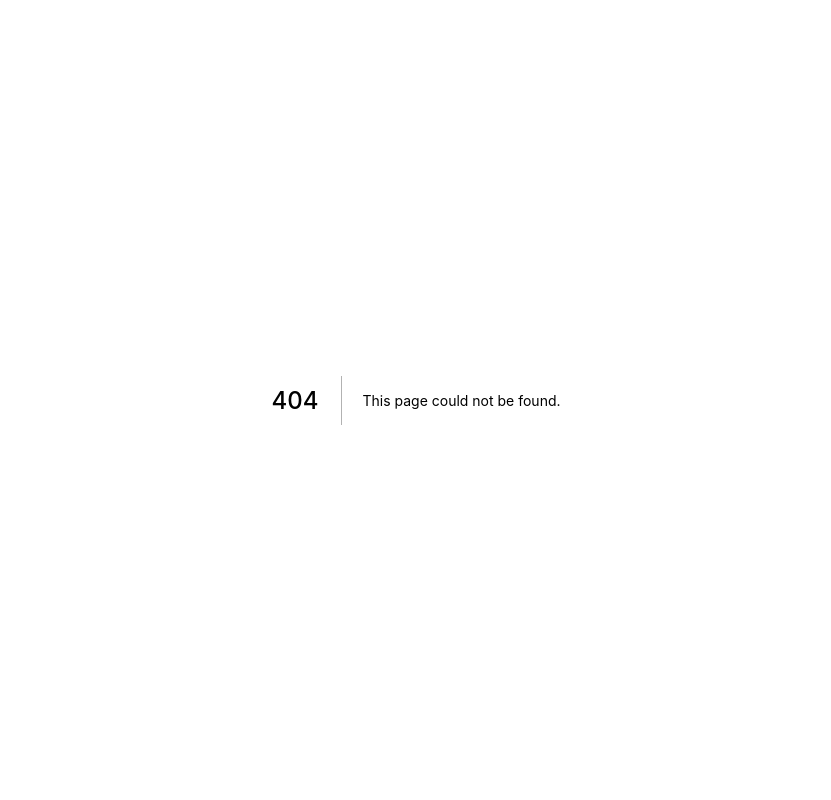
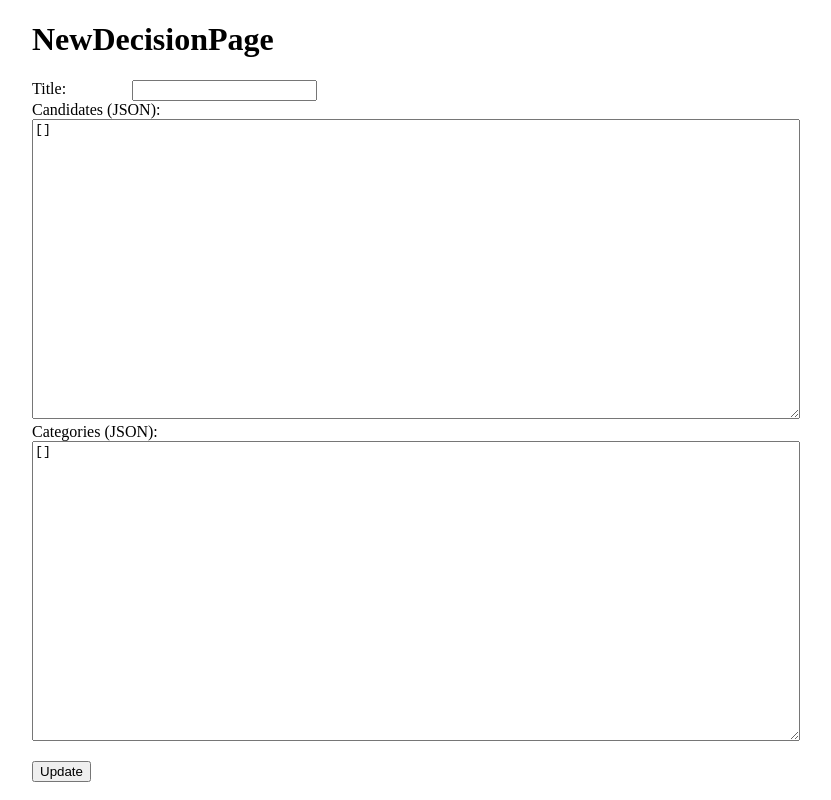
Before and after one commit to ginpei/quick-yes-no, a Next.js app: page /decisions/new in a window 1280 px wide. Before the commit this address had no page. Shown: the whole page, without its empty margins (224-1055 px from the left). Built offline with nearby package versions, Linux system fonts and the light colour scheme.

Commit message:
feat(new decision page): add without saving function

```diff
--- /dev/null
+++ b/pages/decisions/new.tsx
@@ -0,0 +1,44 @@
+import { useCallback, useState } from 'react';
+import { BasicLayout } from '../../src/components/BasicLayout';
+import {
+  DecisionCallback,
+  DecisionForm,
+} from '../../src/components/DecisionForm';
+import { createDecision, Decision } from '../../src/models/Decision';
+import { sleep } from '../../src/util/sleep';
+
+const NewDecisionPage: React.FC = () => {
+  const [decision, setDecision] = useState(createDecision());
+  const [formDisabled, setFormDisabled] = useState(false);
+
+  const onDecisionChange: DecisionCallback = useCallback(
+    (newDecision: Decision) => {
+      setDecision(newDecision);
+    },
+    []
+  );
+
+  const onDecisionSubmit: DecisionCallback = useCallback(
+    async (newDecision: Decision) => {
+      console.log('# submit', newDecision);
+      setFormDisabled(true);
+      await sleep(500);
+      setFormDisabled(false);
+    },
+    []
+  );
+
+  return (
+    <BasicLayout>
+      <h1>NewDecisionPage</h1>
+      <DecisionForm
+        disabled={formDisabled}
+        decision={decision}
+        onChange={onDecisionChange}
+        onSubmit={onDecisionSubmit}
+      />
+    </BasicLayout>
+  );
+};
+
+export default NewDecisionPage;
--- /dev/null
+++ b/src/components/DecisionForm.tsx
@@ -0,0 +1,68 @@
+import { useCallback, useState } from 'react';
+import { Decision } from '../models/Decision';
+import { Button, FormInputRow, OnFormInputRowChange } from './FormUI';
+import { JsonInputRow, OnJsonInputChange } from './JsonInput';
+
+export type DecisionCallback = (decision: Decision) => void;
+
+export const DecisionForm: React.FC<{
+  decision: Decision;
+  disabled: boolean;
+  onChange: DecisionCallback;
+  onSubmit: DecisionCallback;
+}> = ({ decision, disabled, onChange, onSubmit }) => {
+  const onFormSubmit = useCallback(
+    (event: React.FormEvent) => {
+      event.preventDefault();
+      onSubmit(decision);
+    },
+    [onSubmit, decision]
+  );
+
+  const onInputChange: OnFormInputRowChange = useCallback(
+    (event, name, value) => {
+      onChange({ ...decision, [name]: value });
+    },
+    [onChange]
+  );
+
+  const onJsonChange: OnJsonInputChange = useCallback(
+    (event, name, value, error) => {
+      if (error) {
+        return;
+      }
+
+      onChange({ ...decision, [name]: value as any });
+    },
+    [onChange]
+  );
+
+  return (
+    <form className="DecisionForm" onSubmit={onFormSubmit}>
+      <FormInputRow
+        disabled={disabled}
+        label="Title"
+        name="title"
+        onChange={onInputChange}
+        value={decision.title}
+      />
+      <JsonInputRow
+        disabled={disabled}
+        label="Candidates (JSON)"
+        name="candidates"
+        onChange={onJsonChange}
+        value={decision.candidates}
+      />
+      <JsonInputRow
+        disabled={disabled}
+        label="Categories (JSON)"
+        name="categories"
+        onChange={onJsonChange}
+        value={decision.categories}
+      />
+      <p>
+        <Button disabled={disabled}>{decision.id ? 'Create' : 'Update'}</Button>
+      </p>
+    </form>
+  );
+};
--- /dev/null
+++ b/src/components/FormUI.module.scss
@@ -0,0 +1,9 @@
+.Button {}
+
+.FormInputRow {
+  display: flex;
+}
+
+.FormInputRow_label {
+  width: 100px;
+}
--- /dev/null
+++ b/src/components/FormUI.tsx
@@ -0,0 +1,68 @@
+import { ComponentPropsWithRef, useCallback } from 'react';
+import { jcn } from '../util/joinClassNames';
+import styles from './FormUI.module.scss';
+
+export type OnFormInputRowChange = (
+  event: React.ChangeEvent<HTMLInputElement>,
+  name: string,
+  value: string
+) => void;
+
+export const Button: React.FC<ComponentPropsWithRef<'button'>> = (props) => {
+  const { className, ...buttonProps } = props;
+
+  return (
+    <button {...buttonProps} className={jcn([styles.Button, className])} />
+  );
+};
+
+export const Input: React.FC<ComponentPropsWithRef<'input'>> = (props) => {
+  const { className, onFocus, ...inputProps } = props;
+
+  const onInputFocus = useCallback(
+    (event: React.FocusEvent<HTMLInputElement>) => {
+      if (onFocus) {
+        onFocus(event);
+      } else {
+        event.currentTarget.select();
+      }
+    },
+    [onFocus]
+  );
+
+  return (
+    <input
+      {...inputProps}
+      className={jcn([styles.Input, className])}
+      onFocus={onInputFocus}
+    />
+  );
+};
+
+export const FormInputRow: React.FC<
+  Omit<ComponentPropsWithRef<'input'>, 'name' | 'onChange'> & {
+    label: string;
+    name: string;
+    onChange: OnFormInputRowChange;
+  }
+> = (props) => {
+  const { className, label, onChange, ...inputProps } = props;
+
+  const onInputChange = useCallback(
+    (event: React.ChangeEvent<HTMLInputElement>) => {
+      const el = event.currentTarget;
+      onChange(event, el.name, el.value);
+    },
+    [onChange]
+  );
+
+  return (
+    <label className={jcn([styles.FormInputRow, className])}>
+      <span className={styles.FormInputRow_label}>
+        {label}
+        {': '}
+      </span>
+      <Input {...inputProps} onChange={onInputChange} />
+    </label>
+  );
+};
--- /dev/null
+++ b/src/components/JsonInput.module.scss
@@ -0,0 +1,10 @@
+.errorMessage {
+  color: tomato;
+}
+
+textarea.JsonInput {
+  box-sizing: border-box;
+  height: 300px;
+  max-height: 80vh;
+  width: 100%;
+}
--- /dev/null
+++ b/src/components/JsonInput.tsx
@@ -0,0 +1,60 @@
+import { ComponentPropsWithRef, useCallback, useState } from 'react';
+import styles from './JsonInput.module.scss';
+
+export type OnJsonInputChange = (
+  event: React.ChangeEvent<HTMLTextAreaElement>,
+  name: string,
+  /**
+   * New value, or old value if JSON format is not correct.
+   */
+  value: Record<string, unknown> | unknown[],
+  /**
+   * Given if any error occurred while formatting input JSON.
+   */
+  error?: Error
+) => void;
+
+export const JsonInputRow: React.FC<
+  Omit<ComponentPropsWithRef<'textarea'>, 'onChange' | 'value'> & {
+    label: string;
+    onChange: OnJsonInputChange;
+    value: Record<string, unknown> | unknown[];
+  }
+> = (props) => {
+  const { label, onChange, value, ...textareaProps } = props;
+  const [json, setJson] = useState(JSON.stringify(value));
+  const [errorMessage, setErrorMessage] = useState('');
+
+  const onJsonChange = useCallback(
+    (event: React.ChangeEvent<HTMLTextAreaElement>) => {
+      const newJson = event.currentTarget.value;
+      setJson(newJson);
+
+      try {
+        const newValue = JSON.parse(newJson);
+        setErrorMessage('');
+        onChange(event, event.currentTarget.name, newValue);
+      } catch (error) {
+        setErrorMessage(error?.message ?? 'Unknown error');
+        onChange(event, event.currentTarget.name, value, error);
+      }
+    },
+    [onChange, value]
+  );
+
+  return (
+    <label>
+      {label}:
+      <br />
+      {errorMessage && (
+        <div className={styles.errorMessage}>{errorMessage}</div>
+      )}
+      <textarea
+        {...textareaProps}
+        className={styles.JsonInput}
+        onChange={onJsonChange}
+        value={json}
+      />
+    </label>
+  );
+};
--- /dev/null
+++ b/src/models/Decision.ts
@@ -0,0 +1,19 @@
+import { Candidate } from './Candidate';
+import { Category } from './Category';
+
+export interface Decision {
+  title: string;
+  id: string;
+  candidates: Candidate[];
+  categories: Category[];
+}
+
+export function createDecision(initial?: Partial<Decision>): Decision {
+  return {
+    title: '',
+    id: '',
+    candidates: [],
+    categories: [],
+    ...initial,
+  };
+}
```
Also changed, not shown: pages/decisions/new.module.scss (added).
